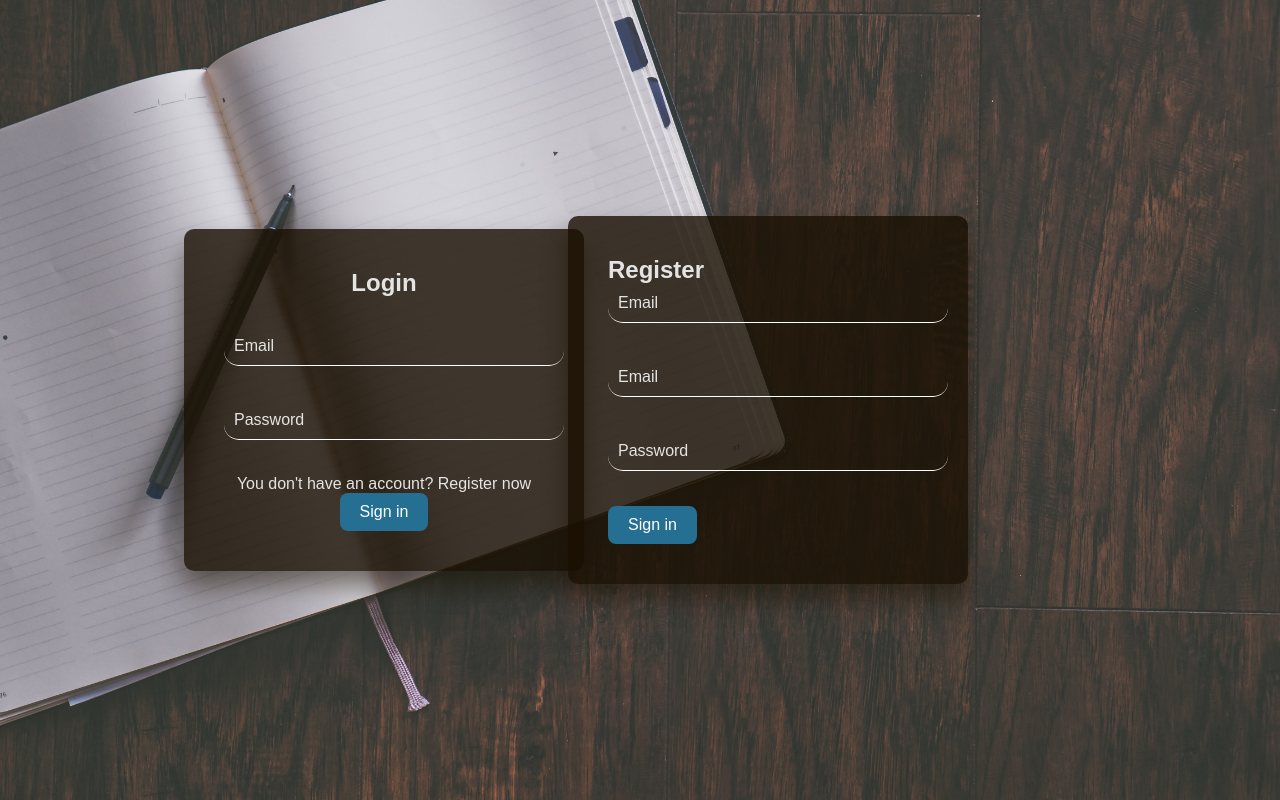
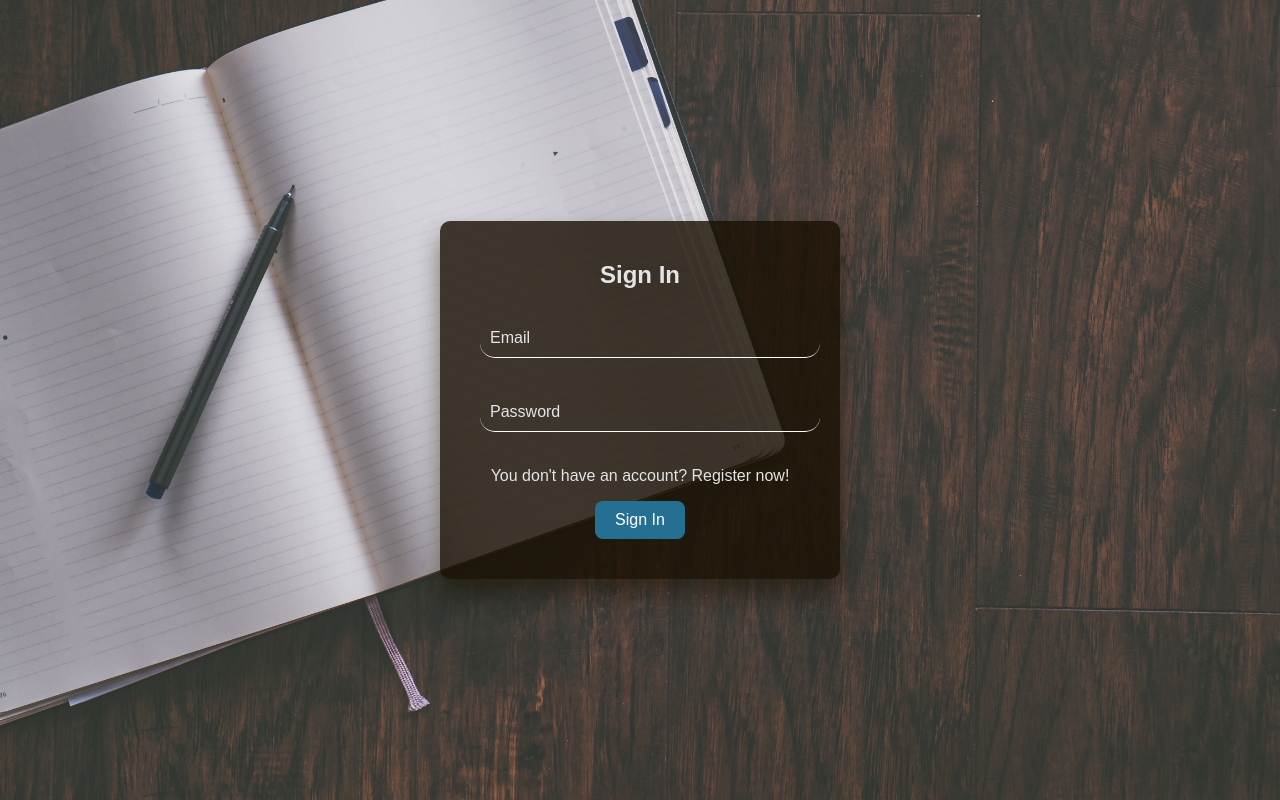
Before and after one commit to Andres-lh/MERN-Notes, a React (Create React App) app in the folder client/: page / in a window 1280 px wide. Built offline with nearby package versions, Linux system fonts and the light colour scheme.

Commit message:
cleaning up the code and starting to implement redux

```diff
--- a/client/package.json
+++ b/client/package.json
@@ -8,10 +8,15 @@
     "@testing-library/react": "^11.2.5",
     "@testing-library/user-event": "^12.8.0",
     "axios": "^0.21.1",
+    "jwt-decode": "^3.1.2",
     "react": "^17.0.1",
     "react-dom": "^17.0.1",
+    "react-google-login": "^5.2.2",
+    "react-redux": "^7.2.3",
     "react-router-dom": "^5.2.0",
     "react-scripts": "4.0.3",
+    "redux": "^4.0.5",
+    "redux-thunk": "^2.3.0",
     "timeago.js": "^4.0.2",
     "web-vitals": "^1.1.0"
   },
--- a/client/src/App.js
+++ b/client/src/App.js
@@ -1,7 +1,7 @@
 import axios from 'axios';
 import React, { useState, useEffect } from 'react';
 import './App.css'
-import Login from './Components/Login';
+import Auth from './Components/Auth';
 import Notes from './Components/Notes';
 
 function App() {
@@ -28,7 +28,7 @@ function App() {
             {
                 isLogin
                 ? <Notes />
-                : <Login setIsLogin={setIsLogin} />
+                : <Auth setIsLogin={setIsLogin} />
             }
         </div>
     )
--- /dev/null
+++ b/client/src/Components/Auth.js
@@ -0,0 +1,108 @@
+import React, { useState }from 'react';
+import axios from 'axios';
+import './styles/Login.css';
+
+function Login({setIsLogin}) {
+
+    const [isSignUp, setIsSignUp] = useState(false);
+
+    const [user, setUser] = useState({
+        name: '',
+        email: '',
+        password: ''
+    })
+
+    const [err, setErr] = useState('');
+
+    const onChangeInput = e =>{
+        const {name, value} = e.target;
+        setUser({...user, [name]: value});
+
+        setErr('');
+    }
+
+    const switchAuth = () => {
+        setIsSignUp((prevIsSignUp) => !prevIsSignUp);
+    }
+
+    const loginSubmit = async e => {
+        e.preventDefault();
+        try {
+            const res = await axios.post('/api/users/login', {
+                email: user.email,
+                password: user.password
+            })
+            setUser({name: '', email: '', password: ''})
+            localStorage.setItem('tokenStore', res.data.token);
+            setIsLogin(true)
+        } catch (err) {
+            err.response.data.msg && setErr(err.response.data.msg)
+        }
+    }
+
+    const registerSubmit = async e => {
+        e.preventDefault();
+        try {
+            const res = await axios.post('/api/users/register', {
+                username: user.name,
+                email: user.email,
+                password: user.password
+            })
+            setUser({name: '', email: '', password: ''})
+            setErr(res.data.msg);
+        } catch (err) {
+            err.response.data.msg && setErr(err.response.data.msg)
+        }
+    }
+
+    return(
+        <div className = "Auth-container" >
+            <div className= "Auth">
+                <h2>{isSignUp ? 'Sign Up' : 'Sign In'}</h2>
+                <form onSubmit={loginSubmit}>
+                    { isSignUp ? (
+                        <>
+                            <div className = "Auth-input">
+                                <input type="text" name="name" id="name" value={user.name} required onChange={onChangeInput}/>
+                                <label>Username</label>
+                            </div>
+                            <div className = "Auth-input">
+                                <input type="text" name="email" id="email" value={user.email} required onChange={onChangeInput}/>
+                                <label>Email</label>
+                            </div>
+                            <div className="Auth-input">
+                                <input type="password" name="password" id="password" value={user.password} required onChange={onChangeInput}/>
+                                <label>Password</label>
+                            </div>
+                        </>
+                        ) : (
+                            <>
+                                <div className = "Auth-input">
+                                    <input type="text" name="email" id="email" value={user.email} required onChange={onChangeInput}/>
+                                    <label>Email</label>
+                                </div>
+                                <div className="Auth-input">
+                                    <input type="password" name="password" id="password" value={user.password} required onChange={onChangeInput}/>
+                                    <label>Password</label>
+                                </div >
+                        </>
+                        )
+                    }
+                    { isSignUp ? (
+                        <p>Already have an account? <span onClick={switchAuth}> Sign In</span></p>
+                        ) : (
+                        <p>You don't have an account? <span onClick={switchAuth}> Register now!</span></p>
+                        )}
+
+                    <button className="form-button" type="submit">{isSignUp ? 'Sing Up' : 'Sign In'}</button>
+                    <h3>{err}</h3>
+                </form>
+            </div>
+
+
+
+        </div>
+    )
+}
+
+export default Login;
--- a/client/src/Components/Login.js
+++ /dev/null
@@ -1,93 +0,0 @@
-import React, {     useState }from 'react';
-import axios from 'axios';
-import './styles/Login.css';
-
-function Login({setIsLogin}) {
-    const [user, setUser] = useState({
-        name: '',
-        email: '',
-        password: ''
-    })
-
-    const [err, setErr] = useState('');
-
-    const onChangeInput = e =>{
-        const {name, value} = e.target;
-        setUser({...user, [name]: value});
-
-        setErr('');
-    }
-
-    const loginSubmit = async e => {
-        e.preventDefault();
-        try {
-            const res = await axios.post('/api/users/login', {
-                email: user.email,
-                password: user.password
-            })
-            setUser({name: '', email: '', password: ''})
-            localStorage.setItem('tokenStore', res.data.token);
-            setIsLogin(true)
-        } catch (err) {
-            err.response.data.msg && setErr(err.response.data.msg)
-        }
-    }
-
-    const registerSubmit = async e => {
-        e.preventDefault();
-        try {
-            const res = await axios.post('/api/users/register', {
-                username: user.name,
-                email: user.email,
-                password: user.password
-            })
-            setUser({name: '', email: '', password: ''})
-            setErr(res.data.msg);
-        } catch (err) {
-            err.response.data.msg && setErr(err.response.data.msg)
-        }
-    }
-
-    return(
-        <div className = "login-container" >
-            <div className= "login">
-                <h2>Login</h2>
-                <form onSubmit={loginSubmit}>
-                    <div className = "login-input">
-                        <input type="text" name="email" id="email" value={user.email} required onChange={onChangeInput}/>
-                        <label>Email</label>
-                    </div>
-                    <div className="login-input">
-                        <input type="password" name="password" id="password" value={user.password} required onChange={onChangeInput}/>
-                        <label>Password</label>
-                    </div>
-                    <p>You don't have an account? <span> Register now</span></p>
-                    <button className="form-button" type="submit">Sign in</button>
-                    <h3>{err}</h3>
-                </form>
-            </div>
-
-            <div className="register">
-                <h2>Register</h2>
-                    <form onSubmit={registerSubmit}>
-                    <div className = "login-input">
-                            <input type="text" name="name" id="login-name" value={user.name} required onChange={onChangeInput}/>
-                            <label>Email</label>
-                        </div>
-                        <div className = "login-input">
-                            <input type="text" name="email" id="login-email" value={user.email} required onChange={onChangeInput}/>
-                            <label>Email</label>
-                        </div>
-                        <div className="login-input">
-                            <input type="password" name="password" id="user-password" value={user.password} required onChange={onChangeInput}/>
-                            <label>Password</label>
-                        </div>
-                        <button className="form-button" type="submit">Sign in</button>
-                        <h3>{err}</h3>
-                    </form>
-            </div>
-        </div>
-    )
-}
-
-export default Login;
--- a/client/src/Components/styles/Login.css
+++ b/client/src/Components/styles/Login.css
@@ -1,4 +1,4 @@
-.login-container {
+.Auth-container {
     height: 100vh;
     background: url('../../assets/LoginBackground.jpg');
     background-size: cover;
@@ -6,10 +6,10 @@
     color: rgb(228, 228, 228);
 }
 
-.login {
+.Auth {
     position: absolute;
     top: 50%;
-    left: 30%;
+    left: 50%;
     transform: translate(-50%, -50%);
     width: 400px;
     padding: 40px;
@@ -19,17 +19,17 @@
     border-radius: 10px;
 }
 
-.login h2 {
+.Auth h2 {
     margin: 0 0 30px;
     padding: 0;
     text-align: center;
 }
 
-.login-input {
+.Auth-input {
     position: relative;
 }
 
-.login-input input {
+.Auth-input input {
     width: 100%;
     padding: 10px;
     letter-spacing: 0.8px;
@@ -43,7 +43,7 @@
     background: transparent;
 }
 
-.login-input label {
+.Auth-input label {
     text-align: center;
     position: absolute;
     top: 0;
@@ -55,8 +55,8 @@
     transition: 0.5s;
 }
 
-.login-input input:focus ~ label,
-.login-input input:valid ~ label {
+.Auth-input input:focus ~ label,
+.Auth-input input:valid ~ label {
     top: -25px;
     left: 0;
     font-size: 14px;
@@ -70,11 +70,20 @@ input:-webkit-autofill
     transition: background-color 5000s ease-in-out 0s;
 }
 
-.login form {
+.Auth form {
     text-align: center;
 }
 
+.Auth span {
+    cursor: pointer;
+}
+
+.Auth span:hover {
+    text-decoration: underline;
+}
+
 .form-button {
+    margin-top: 16px;
     font-size: 16px;
     background: transparent;
     border: none;
@@ -90,16 +99,3 @@ input:-webkit-autofill
 .form-button:hover {
     transform: scale(1.08);
 }
-
-.register {
-    position: absolute;
-    top: 50%;
-    left: 60%;
-    transform: translate(-50%, -50%);
-    width: 400px;
-    padding: 40px;
-    background: rgba(26, 16, 2, 0.8);
-    box-sizing: border-box;
-    box-shadow: 0 15px 25px rgba(26, 16, 2, 0.5);
-    border-radius: 10px;
-}
--- a/client/src/index.js
+++ b/client/src/index.js
@@ -1,8 +1,14 @@
 import React from 'react';
 import ReactDom from 'react-dom';
 import App from './App';
+import { Provider } from 'react-redux';
+import store from './store';
 
 ReactDom.render(
-    <App/>,
+    <Provider store = {store}>
+        <React.StrictMode>
+            <App/>
+        </React.StrictMode>
+    </Provider>,
     document.getElementById('root')
 )
--- /dev/null
+++ b/client/src/reducers/index.js
@@ -0,0 +1,4 @@
+import { combineReducers } from 'redux';
+import authReducer from './authReducer';
+
+export default combineReducers({auth: authReducer})
--- /dev/null
+++ b/client/src/store.js
@@ -0,0 +1,17 @@
+import { createStore, applyMiddleware, compose } from 'redux';
+import thunk from 'redux-thunk';
+import reducers from './reducers';
+
+const composeEnhancer = window.__REDUX_DEVTOOLS_EXTENSION_COMPOSE__ || compose;
+
+const INITIAL_STATE = {
+
+}
+
+const store = createStore(
+    reducers,
+    INITIAL_STATE,
+    composeEnhancer(applyMiddleware(thunk))
+)
+
+export default store;
```
Also changed, not shown: client/src/reducers/authReducer.js (added), 1 other file (tests, documents, lock files or other folders).
